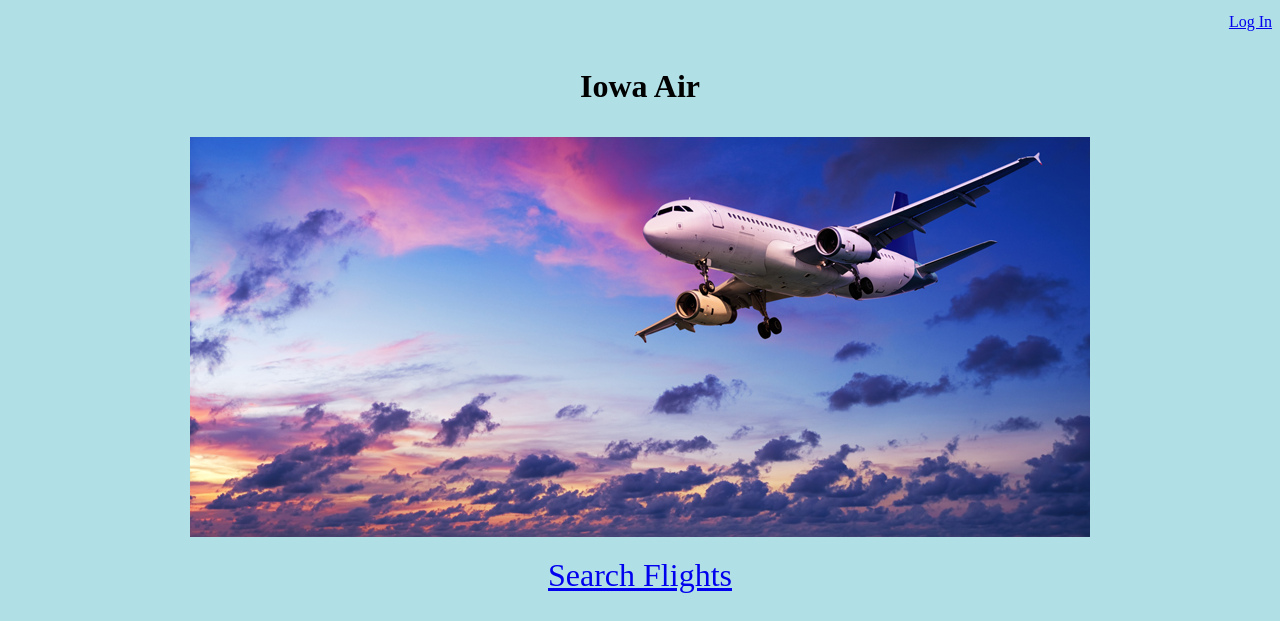
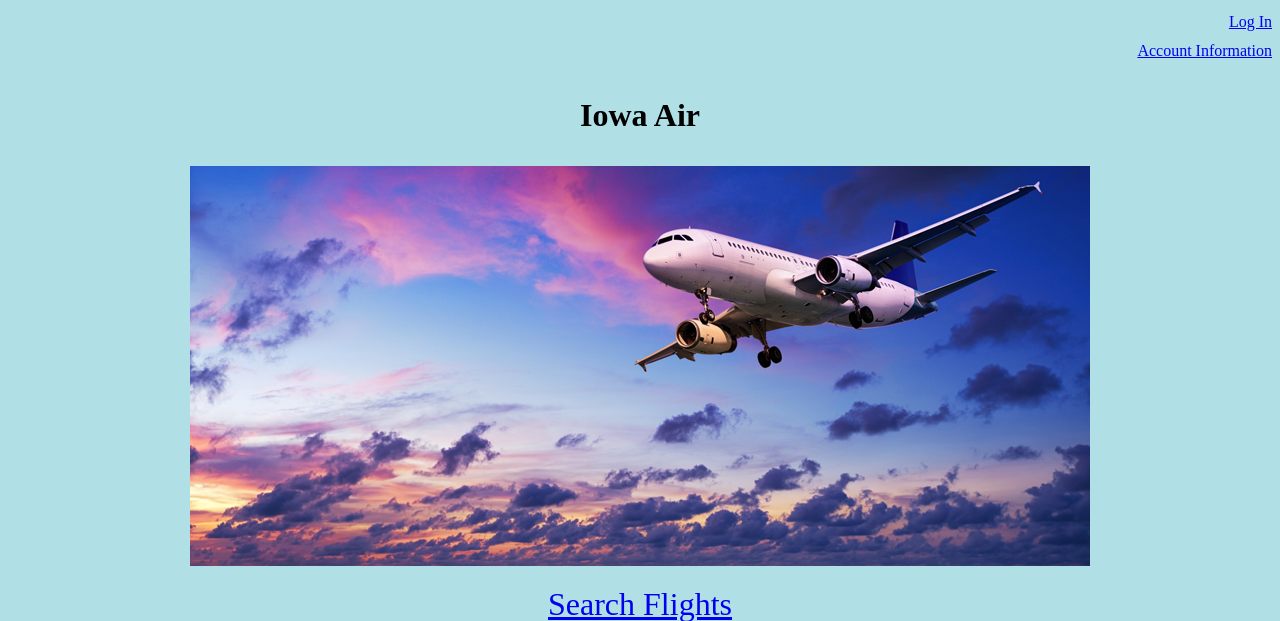
Before and after one commit to sophiamallaro/Fundamentals-Project-Spring17, a PHP site: page / in a window 1280 px wide. Shown: the top 621 px of the page. Run offline with PHP 8.4, Linux system fonts and the light colour scheme; some libraries are stand-ins or nearby versions.

Commit message:
small change

```diff
--- a/Team9ARS/www/index.php
+++ b/Team9ARS/www/index.php
@@ -20,9 +20,12 @@ sec_session_start();
 	if (login_check($mysqli) == true && $_SESSION['accountType'] == 'Admin') {
 		echo "<div style='float: right;'><a href='/pages/adminTools.php'>Administrator Tools</a></div><br>";
 	}
-	if (login_check($mysqli) == true && $_SESSION['accountType'] == 'Manager') {
+	else if (login_check($mysqli) == true && $_SESSION['accountType'] == 'Manager') {
 		echo "<div style='float: right;'><a href='/pages/managerTools.html'>Manager Tools</a></div><br>";
     }
+	else{
+		echo "<div style='float: right;'><a href='pages/userInfo.html'>Account Information</a></div><br>";
+	}
 	if (login_check($mysqli) == true){
 		echo "<div style='float: right;'><a href='pages/logout.php'>Log out</a></div><br>";
 	}
```
